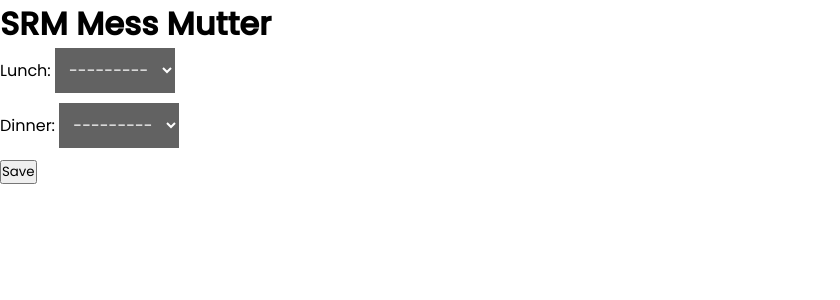
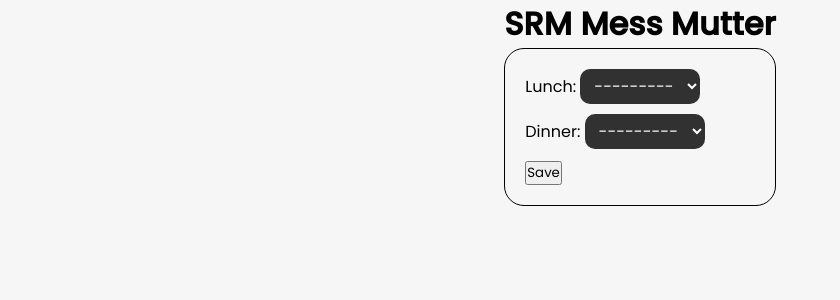
Before and after one commit to TartejBrothers/SRM-Mess-Bonito, a Django app: page / in a window 1280 px wide. Shown: the top 300 px of the page, without its empty margins (0-840 px from the left). Run offline with Django 4.2, Linux system fonts and the light colour scheme.

```diff
--- a/assets/css/style.css
+++ b/assets/css/style.css
@@ -1,6 +1,7 @@
 @import url("https://fonts.googleapis.com/css2?family=Poppins:ital,wght@0,100;0,200;0,300;0,400;0,500;1,300;1,400&display=swap");
 html {
   scroll-behavior: smooth;
+  background-color: #f6f6f6;
 }
 * {
   margin: 0;
@@ -8,3 +9,17 @@ html {
   box-sizing: border-box;
   font-family: "Poppins", sans-serif;
 }
+.main {
+  display: flex;
+  justify-content: center;
+  align-items: center;
+  flex-direction: column;
+}
+.forms {
+  border: 1px solid #000000;
+  padding: 20px;
+  border-radius: 20px;
+  display: flex;
+  justify-content: center;
+  flex-direction: column;
+}
--- a/form/forms.py
+++ b/form/forms.py
@@ -11,7 +11,7 @@ class add_data(forms.ModelForm):
             "lunch": forms.Select(
                 attrs={
                     "class": "form-control",
-                    "style": "max-width: 50%; background:#3C3C3C; margin-bottom:10px; border:none; font-size:16px;color: white; opacity:0.8; padding:10px",
+                    "style": " background:#000000; margin-bottom:10px; border:none; font-size:16px;color: white; opacity:0.8; padding:5px 10px; border-radius:10px",
                 },
                 choices=(
                     ("Yes", "Yes"),
@@ -21,7 +21,7 @@ class add_data(forms.ModelForm):
             "dinner": forms.Select(
                 attrs={
                     "class": "form-control",
-                    "style": "max-width: 50%; background:#3C3C3C; margin-bottom:10px; border:none; font-size:16px;color: white; opacity:0.8; padding:10px",
+                    "style": " background:#000000; margin-bottom:10px; border:none; font-size:16px;color: white; opacity:0.8; padding:5px 10px; border-radius:10px",
                 },
                 choices=(
                     ("Yes", "Yes"),
```
Also changed, not shown: main/settings.py (+7 -7 lines), db.sqlite3, 1 other file.
